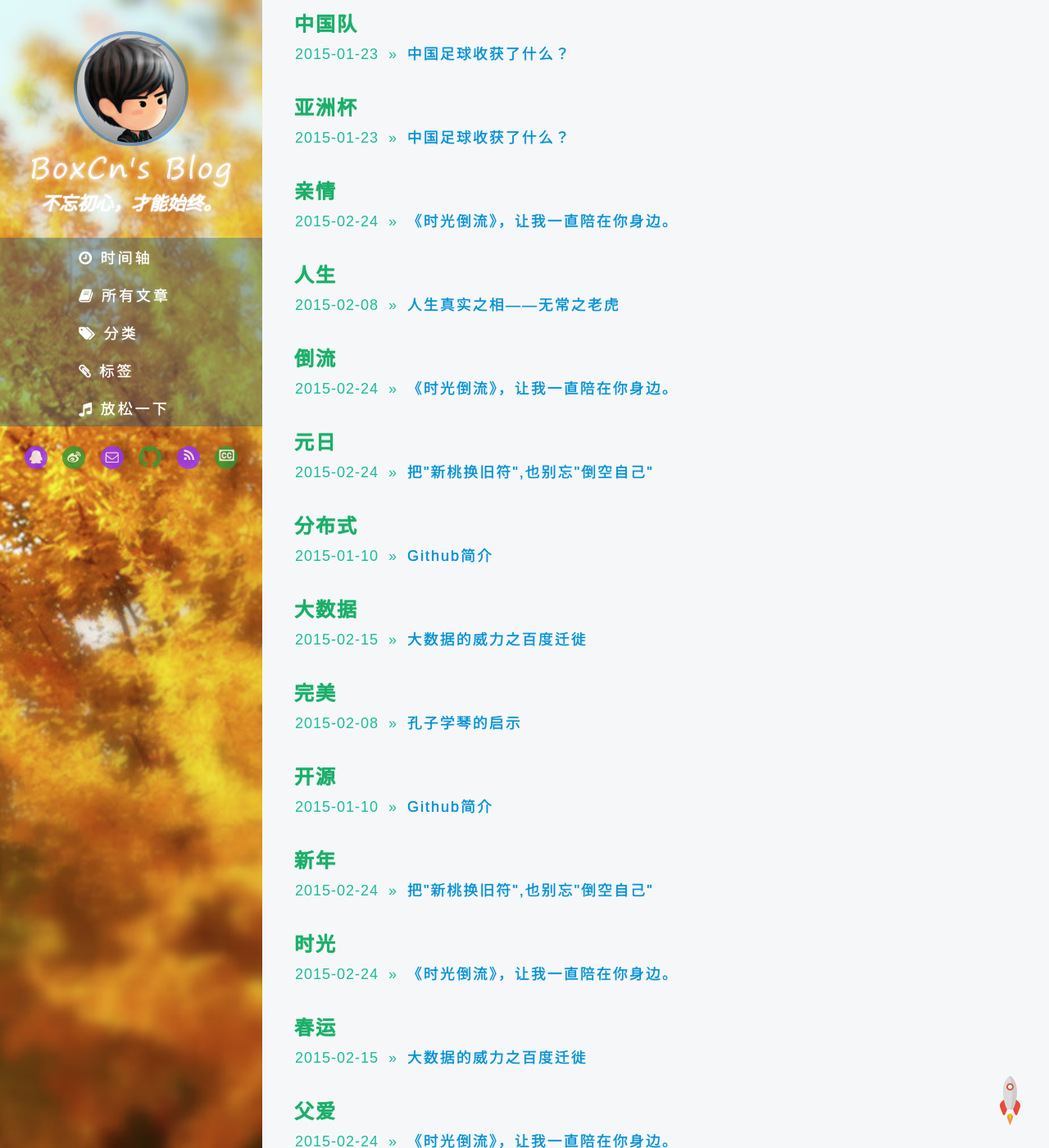
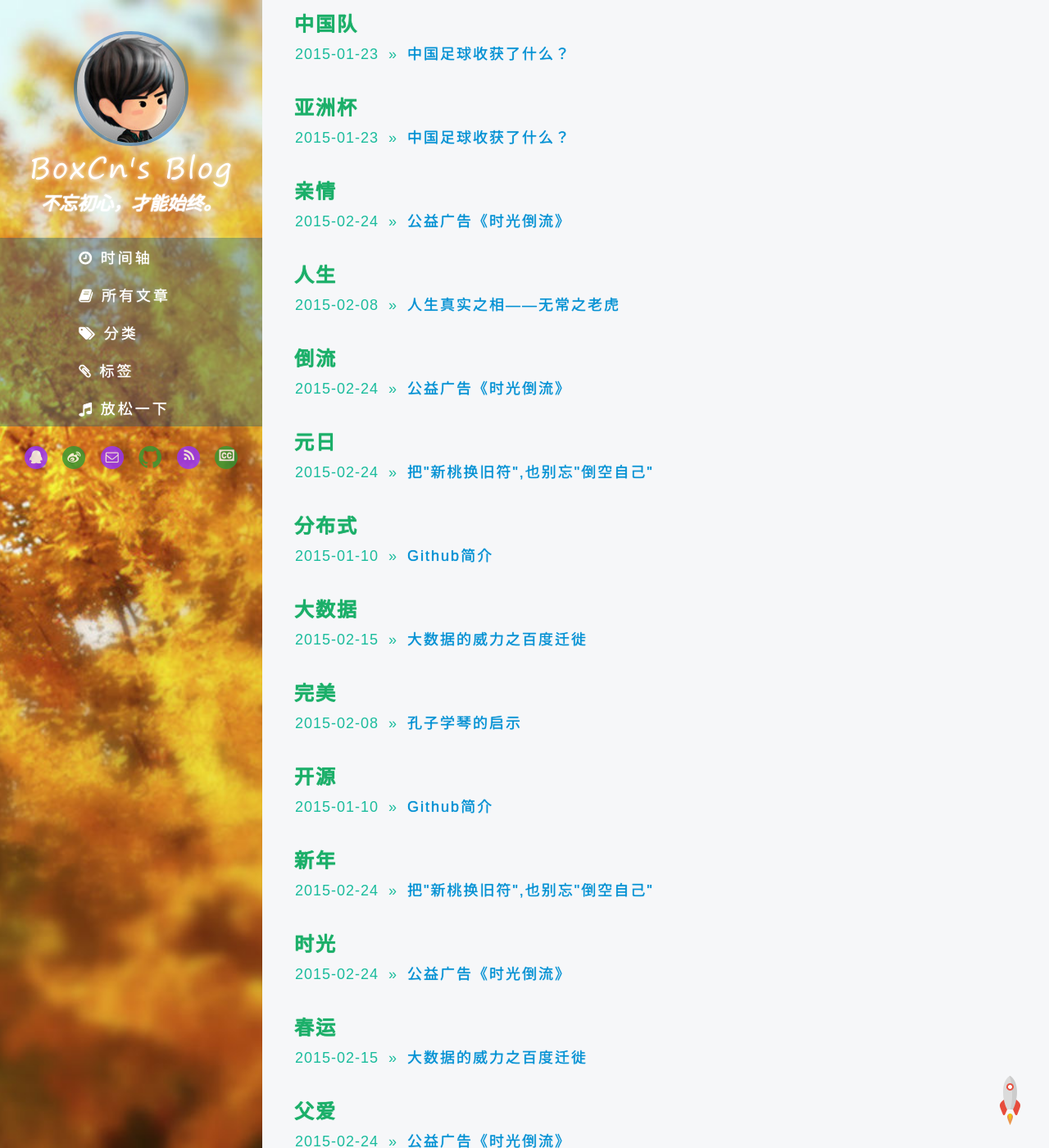
Before and after one commit to boxcn/boxcn.github.io, a Jekyll site: the page built from tags.html, in a window 1280 px wide and 1400 px high, scrolled down 1443 px. Shown: the whole window at 82% size. Built offline with Jekyll 4.4.1, drawn with Linux system fonts in a browser that asks for light colours; some web fonts are replaced; comment, search, counter and statistics services are not loaded; some of the changed text lies outside the part shown.

```diff
--- a/_posts/Life/2015-02-24-ShiGuangDaoLiu.md
+++ b/_posts/Life/2015-02-24-ShiGuangDaoLiu.md
@@ -1,8 +1,8 @@
 ---
 layout: post
-title: 《时光倒流》，让我一直陪在你身边。
+title: 公益广告《时光倒流》
 categories: Life
-tags: 时光 倒流 酸楚 亲情 父爱
+tags: 时光 倒流 亲情 父爱
 keywords: 时光,亲情,父爱
 tagline: Supporting tagline
 ---
```
